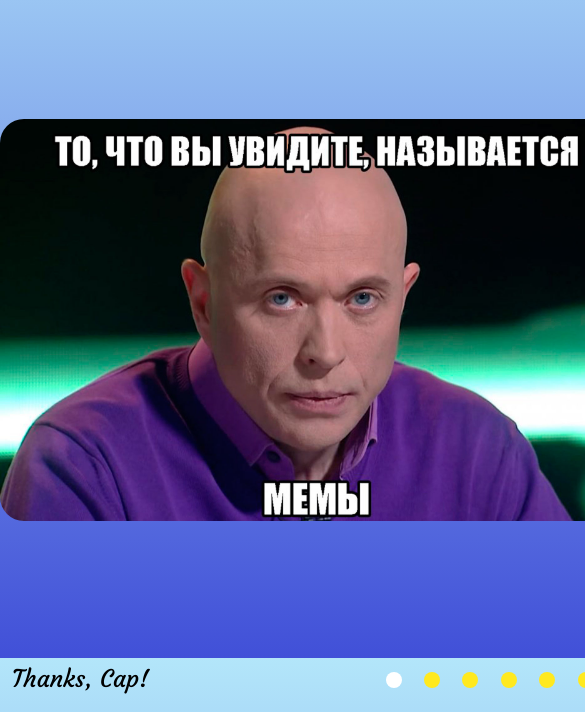
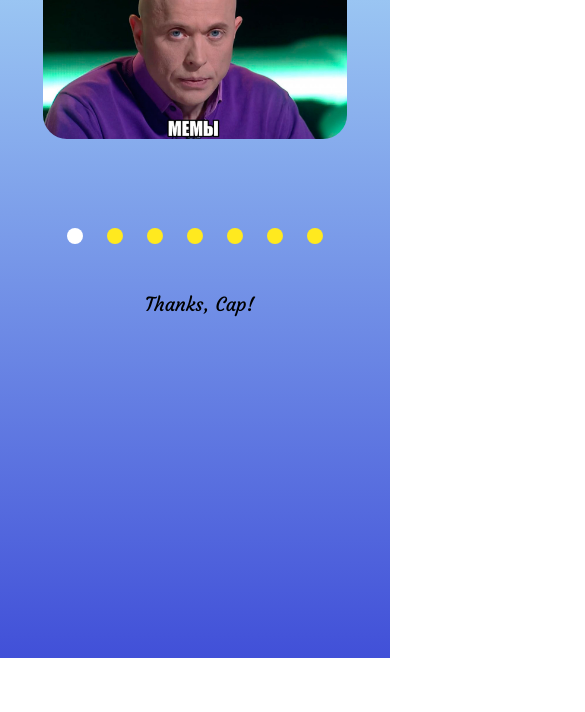
Before and after one commit to Shrai-dev/cssMemSlider, a plain HTML site: page cssMemSlider/index.html in a window 390 px wide. Shown: the part 186-898 px from the top of the page, 585 px wide, since content can reach past the window. After the commit the page ends 844 px from the top, so only its background shows below. Drawn offline with Linux system fonts and the light colour scheme.

Commit message:
feat: add adaptive styles (Sat, May 14, 2022 10:38:43 PM)

```diff
--- a/cssMemSlider/style.css
+++ b/cssMemSlider/style.css
@@ -182,3 +182,47 @@ body {
 #bullet-7:checked ~ .slider .description__container .description__wrapper {
 	margin-left: -600%;
 }
+
+@media screen and (max-width: 850px) {
+	.slider {
+		width: 30em;
+		grid-template-columns: 1fr;
+		grid-template-rows: 7fr 3em 3em;
+	}
+	.slider__container {
+		width: 30em;
+		grid-column: 1 / 2;
+	}
+	.slider__images-item {
+		width: 30em;
+	}
+	.description__container {
+		grid-row: 3/4;
+		grid-column: 1 / 2;
+		text-align: center;
+	}
+	.slider__bullets {
+		grid-row: 2 / 3;
+		grid-column: 1 / 2;
+		grid-column-gap: 0.5em;
+		justify-content: center;
+	}
+}
+
+@media screen and (max-width: 550px) {
+	.slider__title {
+		font-size: 2.7rem;
+	}
+	.slider {
+		width: 19em;
+	}
+	.slider__container {
+		width: 19em;
+	}
+	.slider__images-item {
+		width: 19em;
+	}
+	.description__item {
+		font-size: 1.2em;
+	}
+}
```
